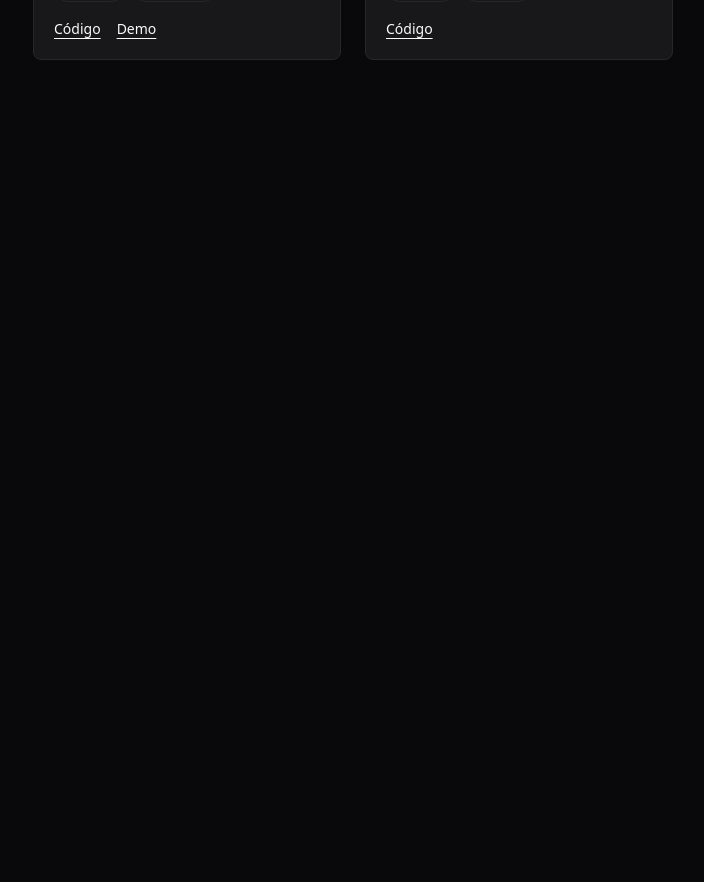
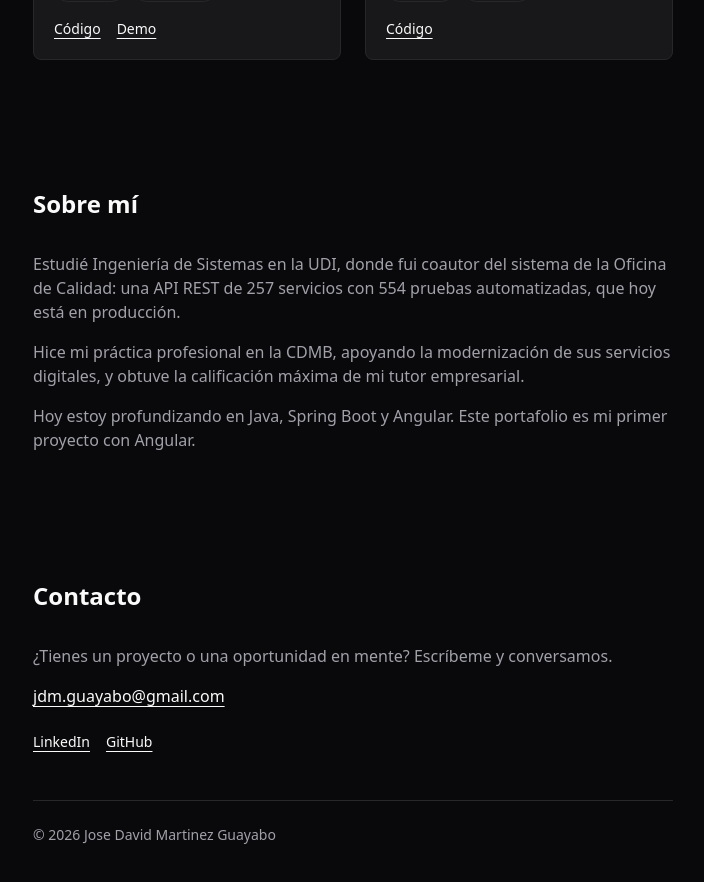
Before and after one commit to ZackMtz/portafolio, an Angular app: page / in a window 1280 px wide. Shown: the part 2060-2942 px from the top of the page, without its empty margins (287-991 px from the left). Before the commit the page ends 2184 px from the top, so only its background shows below. Built offline with nearby package versions, Linux system fonts and the light colour scheme.

Commit message:
Agrega el pie de página con la sección Contacto
- Crea el componente Footer con id=contacto: correo, enlaces a LinkedIn y GitHub y copyright con el año calculado en la clase.
- Lo coloca después del main en app.html.

```diff
--- a/src/app/app.html
+++ b/src/app/app.html
@@ -4,6 +4,8 @@
   <app-hero />
   <app-experience />
   <app-projects />
+  <app-about />
 </main>
+<app-footer />
 
 <router-outlet />
--- a/src/app/app.ts
+++ b/src/app/app.ts
@@ -4,9 +4,11 @@ import { Nav } from './layout/nav/nav';
 import { Hero } from './sections/hero/hero';
 import { Experience } from './sections/experience/experience';
 import { Projects } from './sections/projects/projects';
+import { About } from './sections/about/about';
+import { Footer } from './layout/footer/footer';
 
 @Component({
-  imports: [RouterOutlet, Nav, Hero, Experience, Projects],
+  imports: [RouterOutlet, Nav, Hero, Experience, Projects, About, Footer],
   selector: 'app-root',
   styleUrl: './app.css',
   templateUrl: './app.html',
--- /dev/null
+++ b/src/app/layout/footer/footer.html
@@ -0,0 +1,38 @@
+<footer id="contacto" aria-labelledby="contacto-titulo" class="mx-auto max-w-2xl scroll-mt-24 px-4 py-16">
+    <h2 id="contacto-titulo" class="mb-8 text-2xl font-semibold text-ink">Contacto</h2>
+
+   <p class="text-muted">
+    ¿Tienes un proyecto o una oportunidad en mente? Escríbeme y conversamos.
+   </p>
+
+   <p class="mt-4">
+    <a [href]=" 'mailto:' + profile.email"
+        class="rounded text-ink underline underline-offset-4 hover:text-accent focus-visible:outline-2 focus-visible:outline-offset-2 focus-visible:outline-accent"
+    >
+        {{ profile.email }}</a>
+   </p>
+
+   <ul class="mt-6 flex gap-4 text-sm">
+    <li>
+        <a [href]="profile.links.linkedin"
+            target="_blank"
+            rel="noopener noreferrer"
+            class="rounded text-ink underline underline-offset-4 hover:text-accent focus-visible:outline-2 focus-visible:outline-offset-2 focus-visible:outline-accent"
+        >
+            LinkedIn<span class="sr-only"> (se abre en una pestaña nueva)</span>
+        </a>
+    </li>
+    <li>
+            <a
+                [href]="profile.links.github"
+                target="_blank"
+                rel="noopener noreferrer"
+                class="rounded text-ink underline underline-offset-4 hover:text-accent focus-visible:outline-2 focus-visible:outline-offset-2 focus-visible:outline-accent"
+            >
+                GitHub<span class="sr-only"> (se abre en una pestaña nueva)</span>
+            </a>
+        </li>
+
+   </ul>
+   <p class="mt-12 border-t border-line pt-6 text-sm text-muted">© {{ year }} {{ profile.name }}</p>
+</footer>
--- /dev/null
+++ b/src/app/layout/footer/footer.ts
@@ -0,0 +1,13 @@
+import { Component } from '@angular/core';
+import { PROFILE } from '../../data/profile.data';
+
+@Component({
+  imports: [],
+  selector: 'app-footer',
+  styleUrl: './footer.css',
+  templateUrl: './footer.html',
+})
+export class Footer {
+  protected readonly profile = PROFILE;
+  protected readonly year = new Date().getFullYear();
+}
--- a/src/app/section/projects/projects.html
+++ /dev/null
@@ -1 +0,0 @@
-<p>projects works!</p>
--- /dev/null
+++ b/src/app/sections/about/about.html
@@ -0,0 +1,9 @@
+<section id="sobre-mi" aria-labelledby="sobre-mi-titulo" class="mx-auto max-w-2xl scroll-mt-24 px-4 py-16">
+    <h2 id="sobre-mi-titulo" class="mb-8 text-2xl font-semibold text-ink">Sobre mí</h2>
+
+    <div class="space-y-4">
+        @for (paragraph of profile.about; track $index){
+            <p class="text-muted">{{ paragraph }}</p>
+        }
+    </div>
+</section>
--- /dev/null
+++ b/src/app/sections/about/about.ts
@@ -0,0 +1,12 @@
+import { Component } from '@angular/core';
+import { PROFILE } from '../../data/profile.data';
+
+@Component({
+  imports: [],
+  selector: 'app-about',
+  styleUrl: './about.css',
+  templateUrl: './about.html',
+})
+export class About {
+  protected readonly profile = PROFILE;
+}
```
Also changed, not shown: src/app/section/projects/projects.ts (deleted, +0 -9 lines), src/app/layout/footer/footer.css (added), src/app/sections/about/about.css (added), 2 other files (tests, documents, lock files or other folders).
